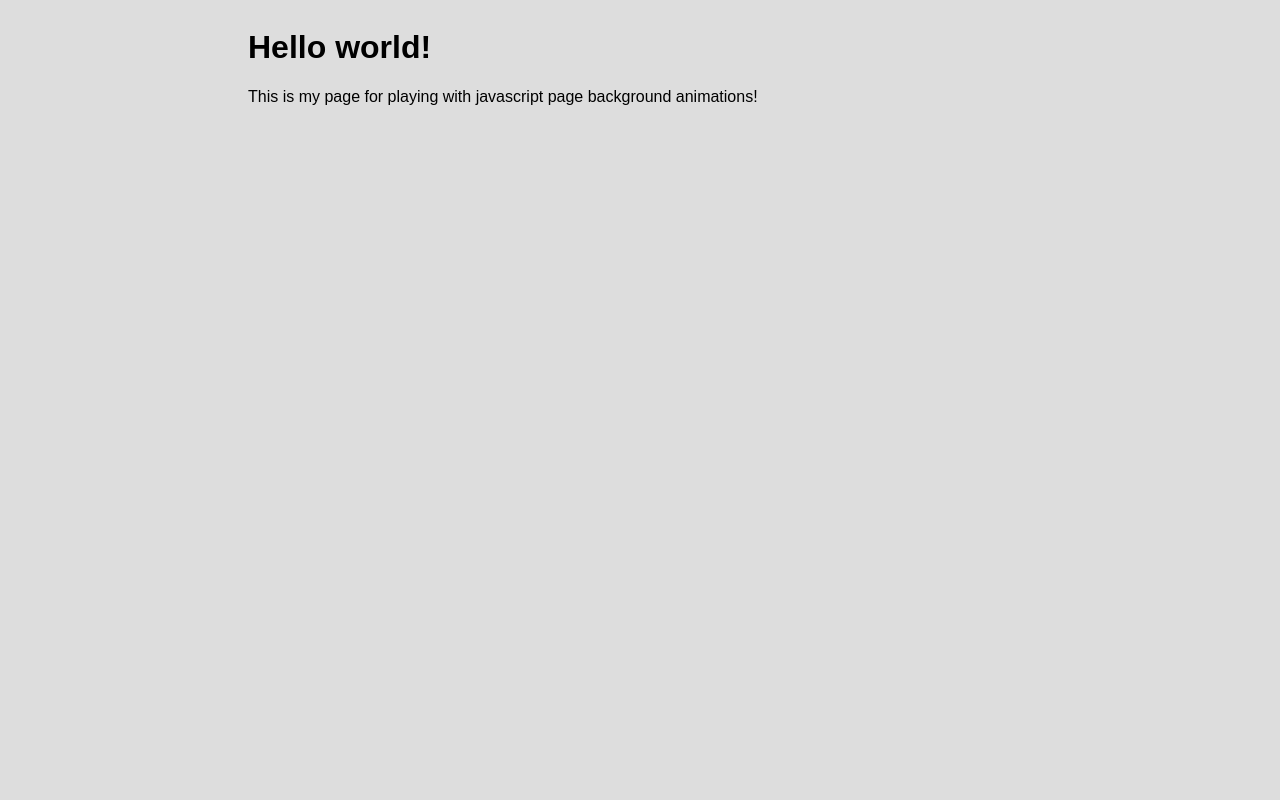
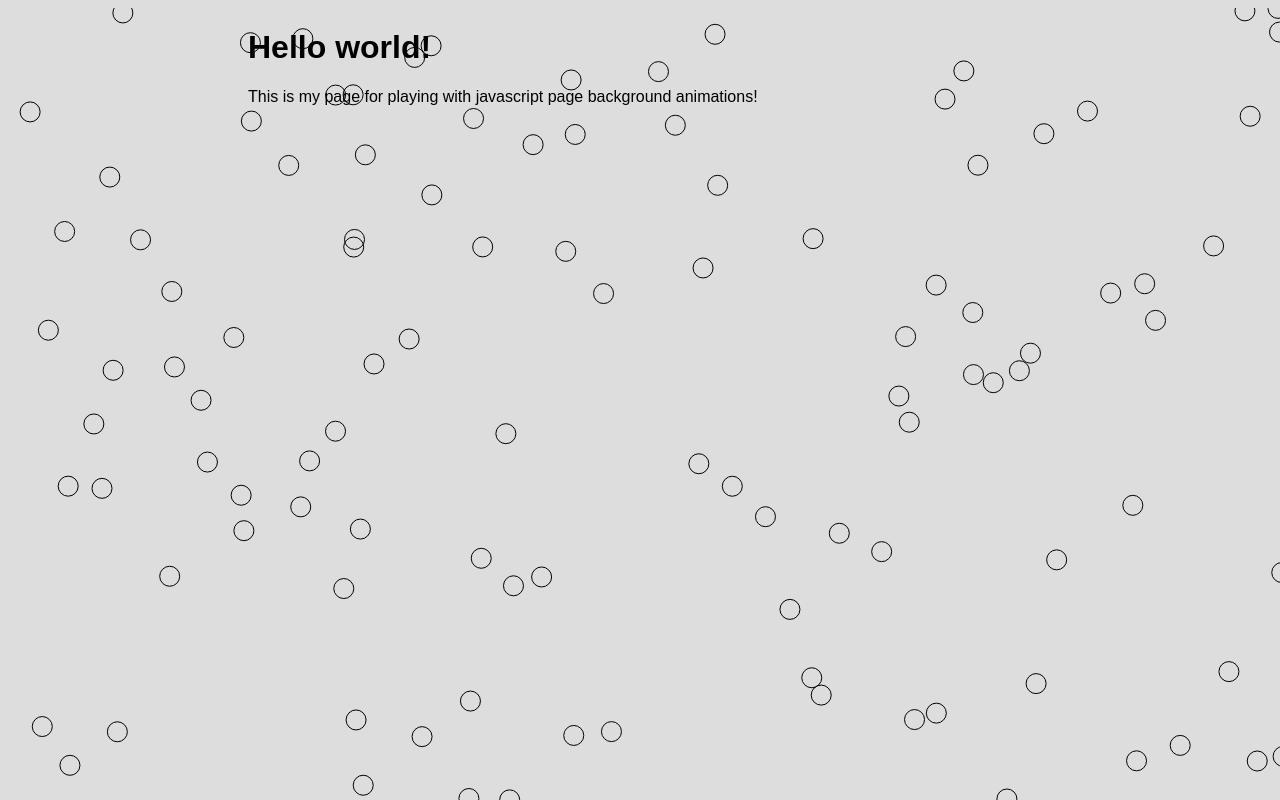
Before and after one commit to WarmCyan/js-animations-playground, a plain HTML site: page index.html in a window 1280 px wide. Drawn offline with Linux system fonts and the light colour scheme; animation ran at ten frames a second.

Commit message:
Got basic circles animation to work!

```diff
--- a/index.html
+++ b/index.html
@@ -12,7 +12,7 @@
 				<p>This is my page for playing with javascript page background animations!</p>
 			</div>
 
-			<canvas id="world" width='3840', height='2160'>
+			<canvas id="canvas" width='3840', height='2160'>
 		</div>
 	</body>
 </html>
--- a/simple_circles.js
+++ b/simple_circles.js
@@ -1,16 +1,57 @@
 // thanks in part to https://codepen.io/GiacomoSorbi/pen/OyyzvO
+
+var topspeed = .1;
+var circlecount = 1000;
 
 function Circle()
 {
-	//self.x = randRange(
+	this.x = randRange(-canvas.width / 2, canvas.width / 2);
+	this.y = randRange(-canvas.height / 2, canvas.height / 2);
+
+	this.vx = randRange(-topspeed, topspeed);
+	this.vy = randRange(-topspeed, topspeed);
+
+	this.radius = 10;
+
+	this.update = function()
+	{
+		this.x += this.vx;
+		this.y += this.vy;
+	}
+
+	//this.radius = background ? hyperRange(radMin, radMax) * backgroundMlt : hyperRange(radMin, radMax);
+	//this.filled = this.radius < radThreshold ? (randint(0, 100) > filledCircle ? false : 'full') : (randint(0, 100) > concentricCircle ? false : 'concentric');
+	//this.color = background ? bgColors[randint(0, bgColors.length - 1)] : colors[randint(0, colors.length - 1)];
+	//this.borderColor = background ? bgColors[randint(0, bgColors.length - 1)] : colors[randint(0, colors.length - 1)];
+	//this.opacity = 0.05;
+	//this.speed = (background ? randRange(speedMin, speedMax) / backgroundMlt : randRange(speedMin, speedMax)); // * (radMin / this.radius);
+	//this.speedAngle = Math.random() * 2 * Math.PI;
+	//this.speedx = Math.cos(this.speedAngle) * this.speed;
+	//this.speedy = Math.sin(this.speedAngle) * this.speed;
+	//var spacex = Math.abs((this.x - (this.speedx < 0 ? -1 : 1) * (canvas.width / 2 + this.radius)) / this.speedx),
+		//spacey = Math.abs((this.y - (this.speedy < 0 ? -1 : 1) * (canvas.height / 2 + this.radius)) / this.speedy);
+	//this.ttl = Math.min(spacex, spacey);
 }
+
+circles = [];
 
 function randint(a, b) { return Math.floor(Math.random() * (b - a + 1) + a); }
 function randRange(a, b) { return Math.random() * (b - a) + a; }
 
 
+function drawCircle(ctx, circle)
+{
+	ctx.beginPath();
+	ctx.arc(circle.x,circle.y,circle.radius,0,2*Math.PI);
+	ctx.stroke();
+}
+
 function start()
 {
+	for (var i = 0; i < circlecount; i++)
+	{
+		circles.push(new Circle());
+	}
 	window.requestAnimationFrame(draw)
 }
 
@@ -19,14 +60,28 @@ function start()
 
 function draw()
 {
-	var ctx = document.getElementById('world').getContext('2d');
+	var ctx = document.getElementById('canvas').getContext('2d');
 
 	// clear the frame
+	ctx.globalCompositeOperation = 'destination-over';
 	ctx.clearRect(0,0,canvas.width,canvas.height);
+	ctx.save();
 
-
-	ctx.save();
+	//ctx.save();
 
 	// center the context
 	ctx.translate(canvas.width / 2, canvas.height / 2);
+
+	for (var i = 0; i < circles.length; i++)
+	{
+		//console.log(circles[i].x + " " + circles[i].y);
+		circles[i].update();
+		//console.log(circles[i].x + " " + circles[i].y);
+		drawCircle(ctx, circles[i]);
+	}
+	//ctx.save();
+	ctx.restore();
+	window.requestAnimationFrame(draw)
 }
+
+window.onload = start;
--- a/style.css
+++ b/style.css
@@ -2,6 +2,7 @@ body
 {
 	background-color: #DDDDDD;
 	font-family: sans-serif;
+	overflow: hidden;
 }
 
 #content
@@ -19,3 +20,12 @@ body
 	width: 100%;
 	position: absolute;
 }
+
+#canvas
+{
+	display: block;
+	position: absolute;
+	top: 0;
+	left: 0;
+	/*background-color: green;*/
+}
```
